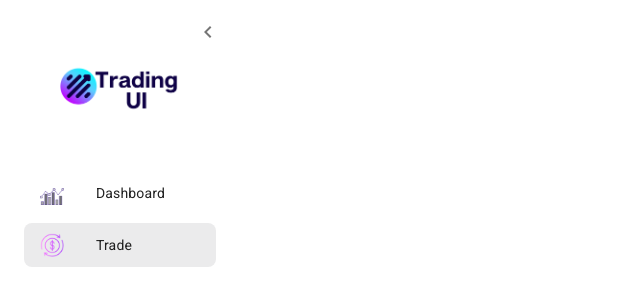
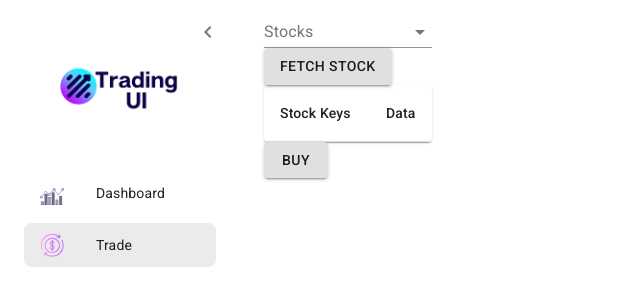
Before and after one commit to niyado/ui-tampa4, a React (Create React App) app: page /trade in a window 1280 px wide. Shown: the top 306 px of the page, without its empty margins (0-640 px from the left). Built offline with nearby package versions, Linux system fonts and the light colour scheme.

Commit message:
Added a table to show stock data, Buy button shows small form

```diff
--- a/src/App.css
+++ b/src/App.css
@@ -28,6 +28,13 @@
   color: #61dafb;
 }
 
+.stockContainer{
+  margin-left: 100px;
+  position: relative;
+  top: -600px;
+  left: 600px;
+}
+
 @keyframes App-logo-spin {
   from {
     transform: rotate(0deg);
--- a/src/App.js
+++ b/src/App.js
@@ -5,6 +5,7 @@ import routes from "./routes";
 import { useStyles } from "./styles";
 import Trade from "./pages/Trade";
 import SearchStock from "./utils/SearchStock";
+import BuyStock from "./components/BuyStock";
 
 function App() {
   const classes = useStyles();
@@ -16,12 +17,13 @@ function App() {
           <Routes>
             {routes.map((route, index) => {
               return (
-                <Route exact key={index} path={route.path}>
+                <Route exact key={index} path={route.path} element={route.Element}>
                   {route.component}
                 </Route>
+
               );
             })}
-            <Route path="Search" element={<SearchStock />} />
+            <Route path="/buy" element={<BuyStock />} />
           </Routes>
         </div>
       </Router>
--- /dev/null
+++ b/src/components/BuyStock.js
@@ -0,0 +1,35 @@
+import { InputLabel, FormControl, Input, TextField, Card, CardActions, CardContent, CardHeader, } from '@material-ui/core';
+import React, { useState } from 'react'
+import "../App.css"
+
+const BuyStock = (props) => {
+
+    const [symbol, setSymbol] = useState([]);
+    const [sharesAmount, setSharesAmount] = useState([]);
+    console.log("Hello")
+
+    return (
+        <div className='stockContainer'>
+            <Card sx={{ maxWidth: 345 }}>
+                <CardContent>
+                    <FormControl>
+                        <TextField
+                            id="outlined-number"
+                            label="Shares Amount"
+                            type="number"
+                            InputLabelProps={{
+                                shrink: true,
+                            }}
+                            onChange={(e) => setSharesAmount(e.target.value)}
+                        />
+                        <label>Total Price {props.price * sharesAmount}</label>
+
+
+                    </FormControl>
+                </CardContent>
+            </Card>
+        </div>
+    )
+}
+
+export default BuyStock
--- a/src/pages/Trade.js
+++ b/src/pages/Trade.js
@@ -1,7 +1,99 @@
-import React from "react";
+import { colors } from '@material-ui/core';
+import { React, useEffect, useState } from 'react'
+import { FormControl, InputLabel, Select, MenuItem, Button, Container, Box, TableContainer, Paper, Table, TableHead, TableRow, TableBody, TableCell } from '@material-ui/core';
+import data from "../Datasets/SP500.json";
+import BuyStock from '../components/BuyStock';
 
 const Trade = () => {
-  return <div>Trade</div>;
-};
+  const [stocks, setStocks] = useState([]); //adds API response to stocks object
+  const [symbol, setSymbol] = useState([]); //changes symbol for drop down
+  const [showBuy, setShowBuy] = useState(false);
+  const stockSymbols = [];
+  const [price, setPrice] = useState([]);
 
+  for (let i = 0; i < data.length; i++) { //Adding all the stock symbols to the array
+    stockSymbols.push(data[i]["Symbol"])
+  }
+
+  const handleChange = (event) => {
+    setSymbol(event.target.value);
+  };
+
+  const stockData = async () => { //Making API call to get stock data
+    const response = await fetch("https://www.alphavantage.co/query?function=GLOBAL_QUOTE&symbol=" + symbol + "&apikey=24QB9PEXI24YZT6M")
+      .then(async (response) => {
+        return response.json()
+      })
+      .then(async (data) => {
+        setStocks(data["Global Quote"])
+        setPrice(data["Global Quote"]["02. open"])
+      })
+
+  }
+
+  const handleClick = () => { //Call buystock component
+    setShowBuy(false)
+
+  }
+
+  const cancelButton = () => {
+    return <Button variant='contained' onClick={handleClick}>Cancel</Button>
+  }
+
+  return (
+    <div>
+
+      <Container maxWidth="sm">
+        <FormControl fullWidth>
+          <InputLabel id="demo-simple-select-label">Stocks</InputLabel>
+          <Select
+            labelId="demo-simple-select-label"
+            id="demo-simple-select"
+            value={symbol}
+            label="Stocks"
+            onChange={handleChange}
+          >
+            {stockSymbols.map(Symbol => <MenuItem value={Symbol}>{Symbol}</MenuItem>)}
+          </Select>
+        </FormControl>
+
+        <Button variant='contained' onClick={stockData}>Fetch Stock</Button>
+        {
+
+          <TableContainer component={Paper}>
+            <Table sx={{ minWidth: 650 }} aria-label="simple table">
+              <TableHead>
+                <TableRow>
+                  <TableCell>Stock Keys</TableCell>
+                  <TableCell align="right">Data</TableCell>
+                </TableRow>
+              </TableHead>
+              <TableBody>
+                {Object.keys(stocks).map((key) => (
+                  <TableRow
+                    key={key}
+                    sx={{ '&:last-child td, &:last-child th': { border: 0 } }}
+                  >
+                    <TableCell component="th" scope="row">
+                      {key}
+                    </TableCell>
+                    <TableCell align="right">{stocks[key]}</TableCell>
+                  </TableRow>
+                ))}
+              </TableBody>
+            </Table>
+          </TableContainer>
+        }
+        <Button variant='contained' onClick={() => setShowBuy(true)}>Buy</Button>
+
+
+        {/* <Button variant='contained' onClick={handleClick}>Cancel</Button> */}
+      </Container>
+
+      <Container>
+        {showBuy && <BuyStock price={price} />}
+      </Container>
+    </div >
+  )
+}
 export default Trade;
--- a/src/routes.js
+++ b/src/routes.js
@@ -12,6 +12,7 @@ const routes = [
     icon: DashboardIcon,
     activeIcon: DashboardIconActive,
     component: Dashboard,
+    Element: <Dashboard />
   },
   {
     label: "Trade",
@@ -19,6 +20,7 @@ const routes = [
     icon: TradeIcon,
     activeIcon: TradeIconActive,
     component: Trade,
+    Element: <Trade />
   },
 ];
 
--- a/src/styles.js
+++ b/src/styles.js
@@ -56,4 +56,5 @@ export const useStyles = makeStyles((theme) => ({
   menuItemActive: {
     backgroundColor: "#EBEBEC",
   },
+
 }));
```
